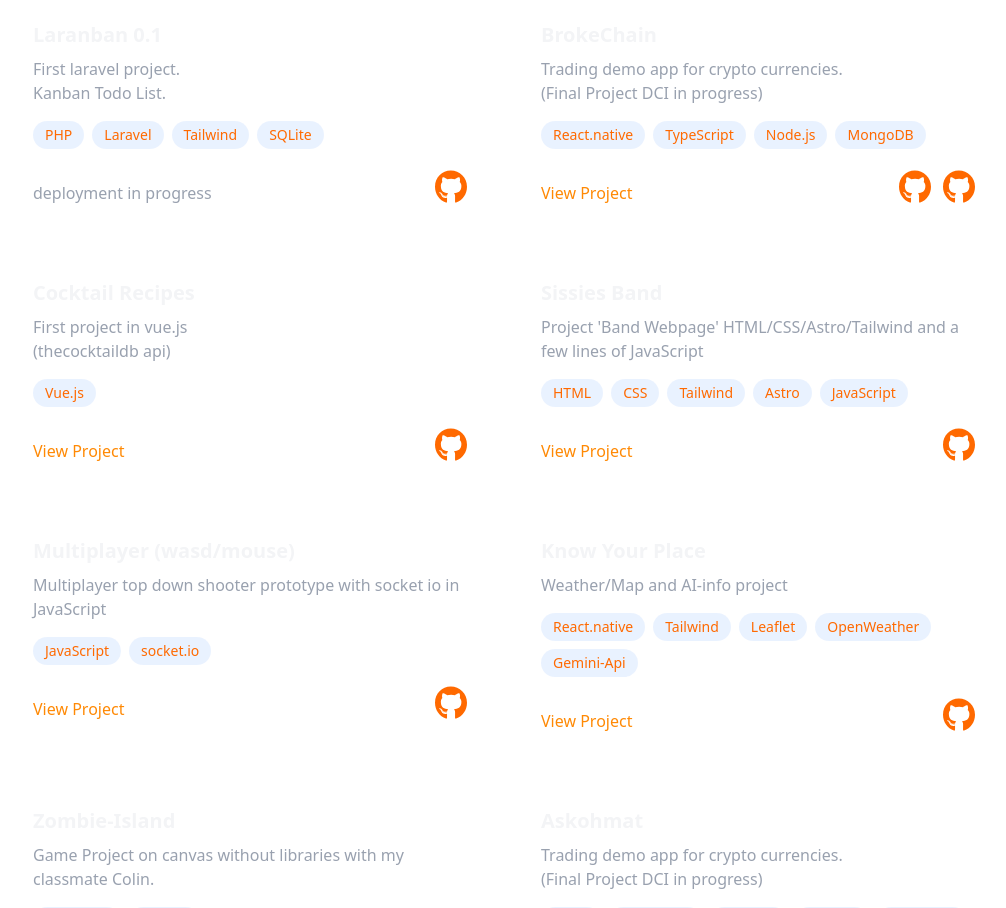
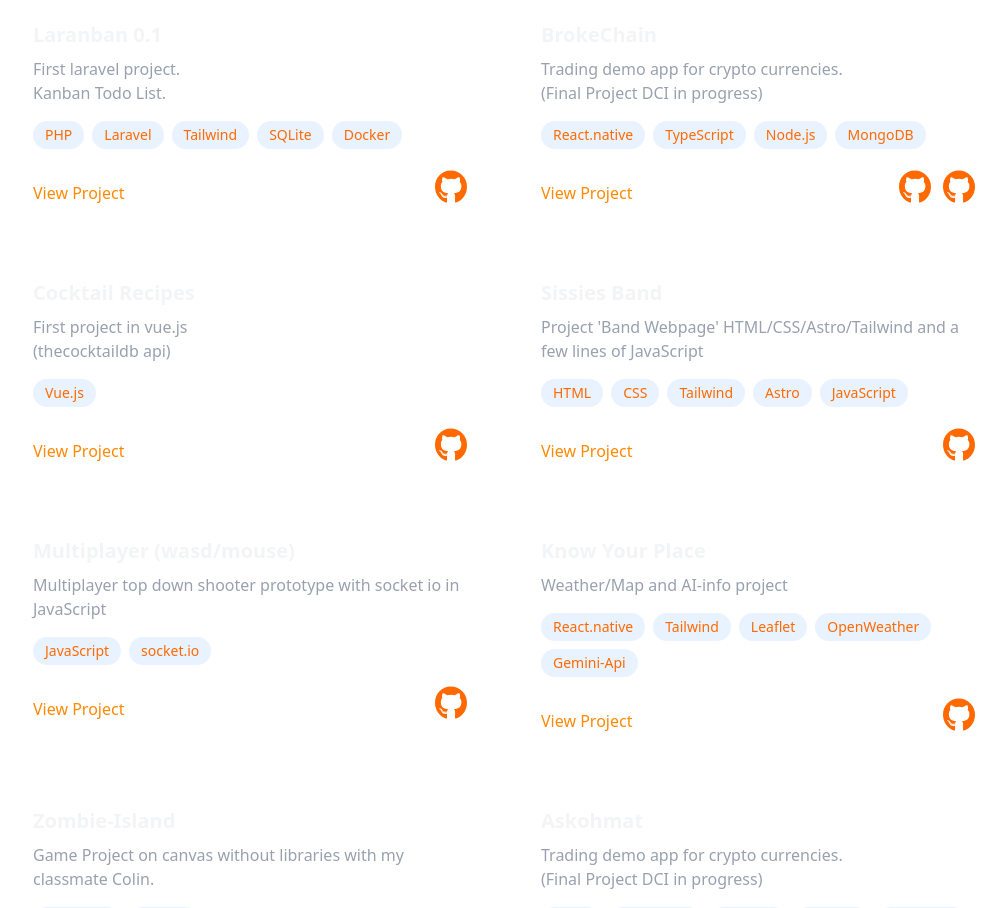
Before and after one commit to jbantin/Portfolio_new, a React (Vite) app: page / in a window 1280 px wide. Shown: the part 2000-2908 px from the top of the page, without its empty margins (136-1142 px from the left). Built offline with nearby package versions, Linux system fonts and the light colour scheme.

Commit message:
Update Laranban project tech stack and add project link

```diff
--- a/src/data/projects.js
+++ b/src/data/projects.js
@@ -1,10 +1,9 @@
 export const projects = [
   {
     head: "Laranban 0.1",
-    techs: ["PHP", "Laravel", "Tailwind", "SQLite"],
+    techs: ["PHP", "Laravel", "Tailwind", "SQLite", "Docker"],
     description: ["First laravel project.", "Kanban Todo List."],
-    link: "",
-    // link: "https://laravel.jbantin.dev",
+    link: "https://laravel.jbantin.dev",
     gitLink: ["https://github.com/jbantin/Filar"],
   },
   {
```
